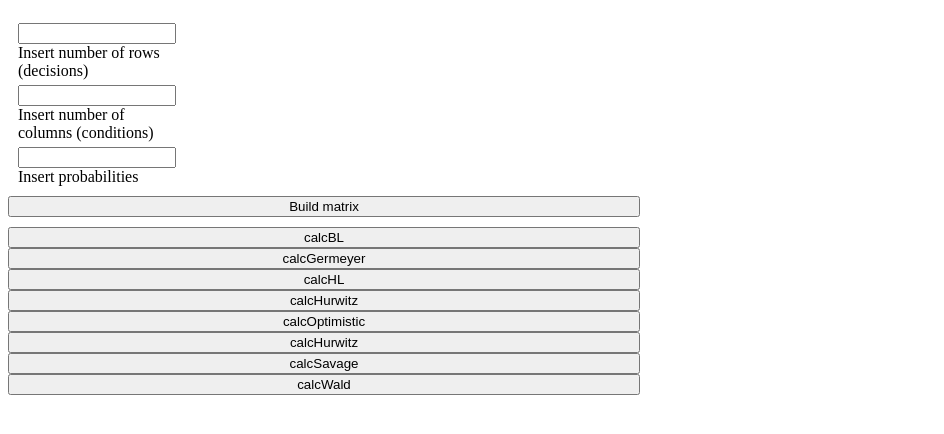
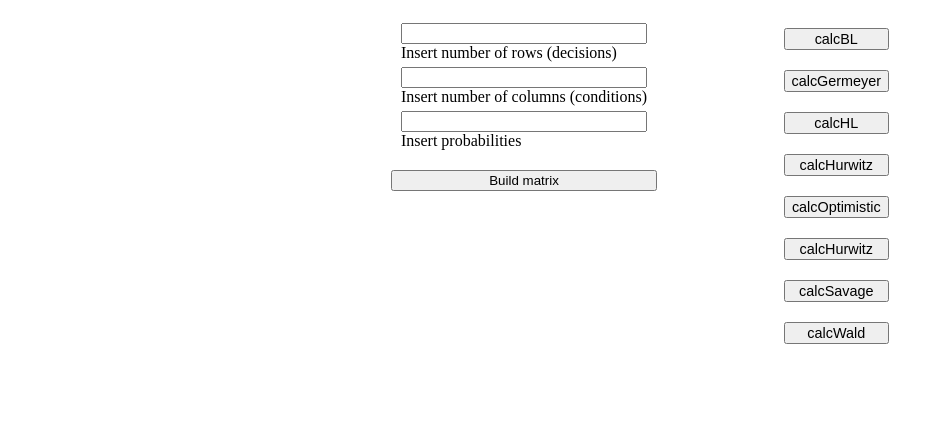
Before and after one commit to ILScc/Decision-Theory, a Vue app: page / in a window 1280 px wide. Shown: the top 434 px of the page, without its empty margins (0-944 px from the left). Built offline with nearby package versions, Linux system fonts and the light colour scheme.

Commit message:
Add adaptive styles

```diff
--- a/src/components/AppBL.vue
+++ b/src/components/AppBL.vue
@@ -1,5 +1,7 @@
 <template>
-  <button type="button" @click="calcBL(matrix, probabilities)">calcBL</button>
+  <button class="calc-btn" type="button" @click="calcBL(matrix, probabilities)">
+    calcBL
+  </button>
   <div>{{ result }}</div>
 </template>
 <script lang="ts">
@@ -40,3 +42,8 @@ export default defineComponent({
   },
 });
 </script>
+<style scoped>
+.calc-btn {
+  font-size: 90%;
+}
+</style>
--- a/src/components/AppGermeyer.vue
+++ b/src/components/AppGermeyer.vue
@@ -1,5 +1,5 @@
 <template>
-  <button type="button" @click="calcGermeyer(matrix, probabilities)">
+  <button class="calc-btn" type="button" @click="calcGermeyer(matrix, probabilities)">
     calcGermeyer
   </button>
   <div>{{ result }}</div>
@@ -44,3 +44,9 @@ export default defineComponent({
   },
 });
 </script>
+<style scoped>
+.calc-btn{
+  font-size: 90%;
+
+}
+</style>
--- a/src/components/AppHL.vue
+++ b/src/components/AppHL.vue
@@ -1,5 +1,7 @@
 <template>
-  <button type="button" @click="calcHL(matrix, probabilities)">calcHL</button>
+  <button class="calc-btn" type="button" @click="calcHL(matrix, probabilities)">
+    calcHL
+  </button>
   <div>{{ result }}</div>
 </template>
 <script lang="ts">
@@ -49,3 +51,9 @@ export default defineComponent({
   },
 });
 </script>
+<style scoped>
+.calc-btn {
+  font-size: 90%;
+
+}
+</style>
--- a/src/components/AppHurwitz.vue
+++ b/src/components/AppHurwitz.vue
@@ -1,5 +1,5 @@
 <template>
-  <button type="button" @click="calcHurwitz(matrix, lambda)">
+  <button class="calc-btn" type="button" @click="calcHurwitz(matrix, lambda)">
     calcHurwitz
   </button>
   <div>{{ result }}</div>
@@ -43,3 +43,9 @@ export default defineComponent({
   },
 });
 </script>
+<style scoped>
+.calc-btn {
+  font-size: 90%;
+
+}
+</style>
--- a/src/components/AppMatrix.vue
+++ b/src/components/AppMatrix.vue
@@ -1,4 +1,5 @@
 <template>
+  <div class="wrapper">
     <div class="matrix-builder">
       <form class="cells-builder">
         <input type="number" name="rows" v-model.number="rows" />
@@ -8,10 +9,11 @@
         <input type="text" name="probabilities" v-model="probabilities" />
         <label for="probabilities" class="for">Insert probabilities</label>
       </form>
-    <table>
-      <tbody v-if="rows">
+      <table class="matrix">
+        <tbody class="matrix" v-if="rows">
           <tr v-for="row in rows" :key="row">
             <input
+              class="cell"
               @change="getValue"
               :cell="`${row}${col}`"
               v-for="col in cols"
@@ -35,6 +37,7 @@
       <app-p-critreria :matrix="matrix" />
       <app-savage :matrix="matrix" />
       <app-wald :matrix="matrix" />
+    </div>
   </div>
 </template>
 <script lang="ts">
@@ -105,16 +108,39 @@ export default defineComponent({
 });
 </script>
 <style scoped>
+.wrapper {
+  display: flex;
+  justify-content: center;
+  gap: 10%;
+}
 .crit-wrapper {
   display: flex;
   flex-direction: column;
   max-width: 50%;
+  margin-top: 20px;
+  gap: 10px;
+}
+.matrix {
+  max-width: 100vw;
+}
+.cell {
+  width: 6rem;
+}
+@media (max-width: 500px) {
+  .wrapper {
+    flex-direction: column;
+    align-items: center;
+  }
+  .cell {
+    width: 1.5rem;
+  }
+}
+.build-btn {
   margin-top: 10px;
 }
 .cells-builder {
   display: flex;
   flex-direction: column;
-  max-width: 25%;
   margin: 10px;
 }
 .cells-builder input {
@@ -123,6 +149,5 @@ export default defineComponent({
 .matrix-builder {
   display: flex;
   flex-direction: column;
-  max-width: 50%;
 }
 </style>
--- a/src/components/AppOptimistic.vue
+++ b/src/components/AppOptimistic.vue
@@ -1,5 +1,5 @@
 <template>
-  <button type="button" @click="calcOptimistic(matrix)">calcOptimistic</button>
+  <button class="calc-btn" type="button" @click="calcOptimistic(matrix)">calcOptimistic</button>
   <div>{{ result }}</div>
 </template>
 <script lang="ts">
@@ -28,3 +28,9 @@ export default defineComponent({
   },
 });
 </script>
+<style scoped>
+.calc-btn{
+  font-size: 90%;
+
+}
+</style>
--- a/src/components/AppPCritreria.vue
+++ b/src/components/AppPCritreria.vue
@@ -1,5 +1,7 @@
 <template>
-  <button type="button" @click="calcPCriteria(matrix)">calcHurwitz</button>
+  <button class="calc-btn" type="button" @click="calcPCriteria(matrix)">
+    calcHurwitz
+  </button>
   <div>{{ result }}</div>
 </template>
 <script lang="ts">
@@ -35,3 +37,9 @@ export default defineComponent({
   },
 });
 </script>
+<style scoped>
+.calc-btn {
+  font-size: 90%;
+
+}
+</style>
--- a/src/components/AppSavage.vue
+++ b/src/components/AppSavage.vue
@@ -1,5 +1,5 @@
 <template>
-  <button type="button" @click="calcSavage(matrix)">calcSavage</button>
+  <button class="calc-btn" type="button" @click="calcSavage(matrix)">calcSavage</button>
   <div>{{ result }}</div>
 </template>
 <script lang="ts">
@@ -29,3 +29,9 @@ export default defineComponent({
   },
 });
 </script>
+<style scoped>
+.calc-btn {
+ font-size: 90%;
+
+}
+</style>
--- a/src/components/AppWald.vue
+++ b/src/components/AppWald.vue
@@ -1,5 +1,5 @@
 <template>
-  <button type="button" @click="calcWald(matrix)">calcWald</button>
+  <button class="calc-btn" type="button" @click="calcWald(matrix)">calcWald</button>
   <div>{{ result }}</div>
 </template>
 <script lang="ts">
@@ -28,3 +28,9 @@ export default defineComponent({
   },
 });
 </script>
+<style scoped>
+.calc-btn{
+  font-size: 90%;
+
+}
+</style>
```
Lines whose indentation alone changed are shown as unchanged.
